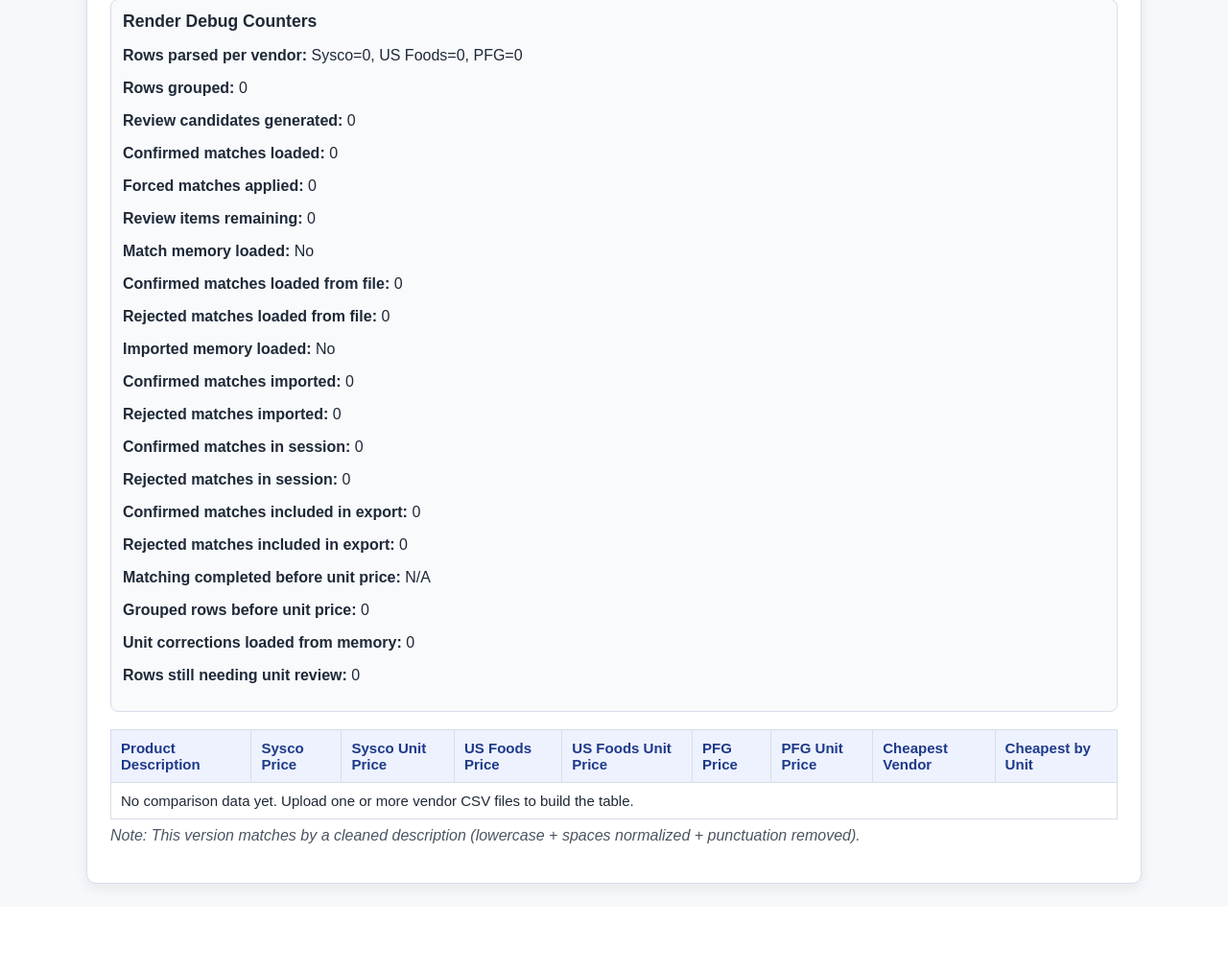
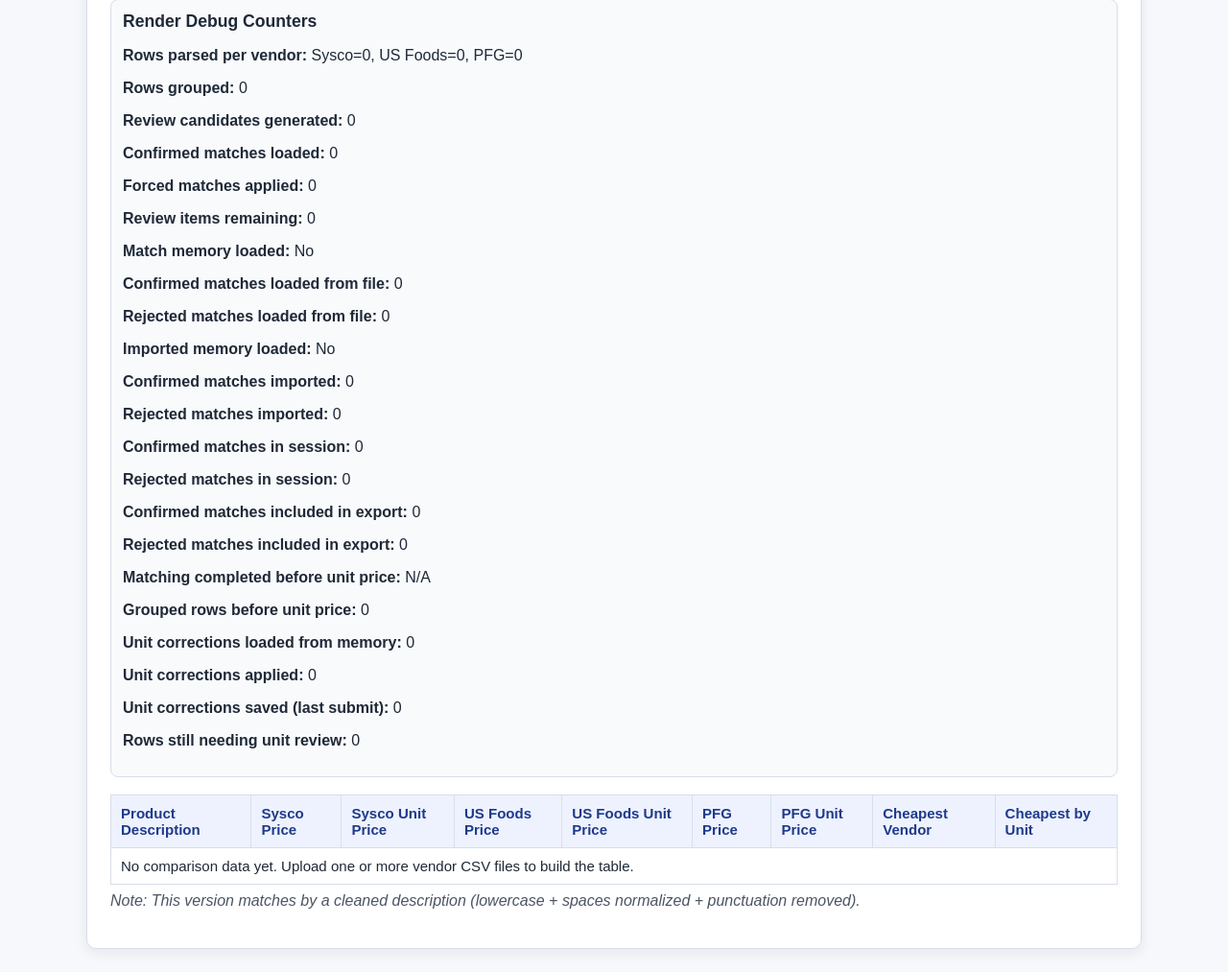
Before and after one commit to Mfaraglia/Confluence, a Flask app: page / in a window 1280 px wide. Shown: the part 540-1553 px from the top of the page at 96% size. Before the commit the page ends 1470 px from the top, so only its background shows below. Run offline with Flask 3, Linux system fonts and the light colour scheme.

Commit message:
Add unit price review corrections workflow and debug counters

```diff
--- a/app.py
+++ b/app.py
@@ -395,6 +395,19 @@
     return None, "", f"unsupported pack size format: {pack_size_text}"
 
 
+def is_low_confidence_pack_size(pack_size_text: str, unit_type: str, parse_error: str) -> bool:
+    text = (pack_size_text or "").strip().lower()
+    if not text:
+        return True
+    if parse_error:
+        return True
+    # Simple rule-based confidence: valid parse, but unknown unit is still low confidence.
+    known_units = {"ct", "each", "lb", "oz", "gal"}
+    if unit_type not in known_units:
+        return True
+    return False
+
+
 # Build a simple cleaned description for matching similar products across files.
 # Rules:
 # 1) lowercase + trim
@@ -1076,6 +1089,7 @@
     unit_review_items: List[Dict[str, Any]] = []
     unit_price_errors: List[str] = []
     unit_corrections = match_memory.get("unit_corrections", {})
+    unit_corrections_applied = 0
     for group_key, prices in sorted(combined.items(), key=lambda item: item[1]["display_description"].lower()):
         vendor_prices = {
             "Sysco": prices["sysco"],
@@ -1100,6 +1114,7 @@
                         qty = float(corrected_qty)
                         unit_type = str(corrected_unit_type).strip().lower()
                         err = ""
+                        unit_corrections_applied += 1
                     except Exception:
                         pass
             unit_price = None
@@ -1109,11 +1124,14 @@
                 unit_price_errors.append(f"{prices['display_description']} [{vendor_name}]: {err}")
             per_vendor_unit[vendor_name] = {"unit_price": unit_price, "unit_type": unit_type}
 
+            low_confidence = is_low_confidence_pack_size(pack_size, unit_type, err)
+            suspicious_unit_price = unit_price is not None and (unit_price <= 0 or unit_price > 1000)
             needs_review = (
                 (case_price is not None and unit_price is None)
                 or (not pack_size)
                 or bool(err)
-                or (unit_price is not None and unit_price <= 0)
+                or suspicious_unit_price
+                or low_confidence
             )
             if needs_review:
                 unit_review_items.append(
@@ -1128,6 +1146,7 @@
                         "parsed_quantity": qty if qty is not None else "",
                         "parsed_unit_type": unit_type,
                         "calculated_unit_price": f"${unit_price:.2f}" if unit_price is not None else "Needs review",
+                        "low_confidence": low_confidence,
                         "note": correction.get("note", "") if isinstance(correction, dict) else "",
                     }
                 )
@@ -1142,7 +1161,7 @@
         else:
             unit_types = {str(data["unit_type"]) for data in valid_units.values()}
             if len(unit_types) != 1:
-                cheapest_by_unit = "Unit mismatch"
+                cheapest_by_unit = "Unit mismatch — review needed"
             else:
                 cheapest_by_unit = min(valid_units, key=lambda v: float(valid_units[v]["unit_price"]))
         output.append(
@@ -1184,6 +1203,7 @@
         "grouped_rows_before_unit_price": len(combined),
         "unit_price_calculation_errors": unit_price_errors[:20],
         "unit_corrections_loaded_from_memory": len(unit_corrections),
+        "unit_corrections_applied": unit_corrections_applied,
         "rows_still_needing_unit_review": len(unit_review_items),
     }
 
@@ -1341,6 +1361,7 @@
         "rejected_matches_in_session": 0,
         "confirmed_matches_in_export": 0,
         "rejected_matches_in_export": 0,
+        "unit_corrections_saved": 0,
     }
 
     if request.method == "POST":
@@ -1717,6 +1738,7 @@
                                 continue
                     match_memory["unit_corrections"] = unit_corrections
                     save_match_memory(match_memory)
+                    debug_counters["unit_corrections_saved"] = saved_corrections
                     SESSION_REVIEW_MEMORY[session_id] = {
                         "confirmed": dict(match_memory.get("confirmed", {})),
                         "rejected": set(match_memory.get("rejected", set())),
--- a/templates/index.html
+++ b/templates/index.html
@@ -420,6 +420,8 @@
           </ul>
         {% endif %}
         <p><strong>Unit corrections loaded from memory:</strong> {{ review_stats.unit_corrections_loaded_from_memory if review_stats else 0 }}</p>
+        <p><strong>Unit corrections applied:</strong> {{ review_stats.unit_corrections_applied if review_stats else 0 }}</p>
+        <p><strong>Unit corrections saved (last submit):</strong> {{ debug_counters.unit_corrections_saved if debug_counters.unit_corrections_saved is not none else 0 }}</p>
         <p><strong>Rows still needing unit review:</strong> {{ review_stats.rows_still_needing_unit_review if review_stats else 0 }}</p>
       </section>
     {% endif %}
@@ -660,6 +662,7 @@
               <p>Parsed quantity: {{ item.parsed_quantity if item.parsed_quantity != "" else "N/A" }}</p>
               <p>Parsed unit type: {{ item.parsed_unit_type if item.parsed_unit_type else "N/A" }}</p>
               <p>Calculated unit price: {{ item.calculated_unit_price }}</p>
+              <p>Low-confidence parse: {{ "Yes" if item.low_confidence else "No" }}</p>
 
               <input type="hidden" name="unit_review_key_{{ loop.index0 }}" value="{{ item.review_key }}">
               <label for="unit_quantity_{{ loop.index0 }}">Total unit quantity</label>
```
